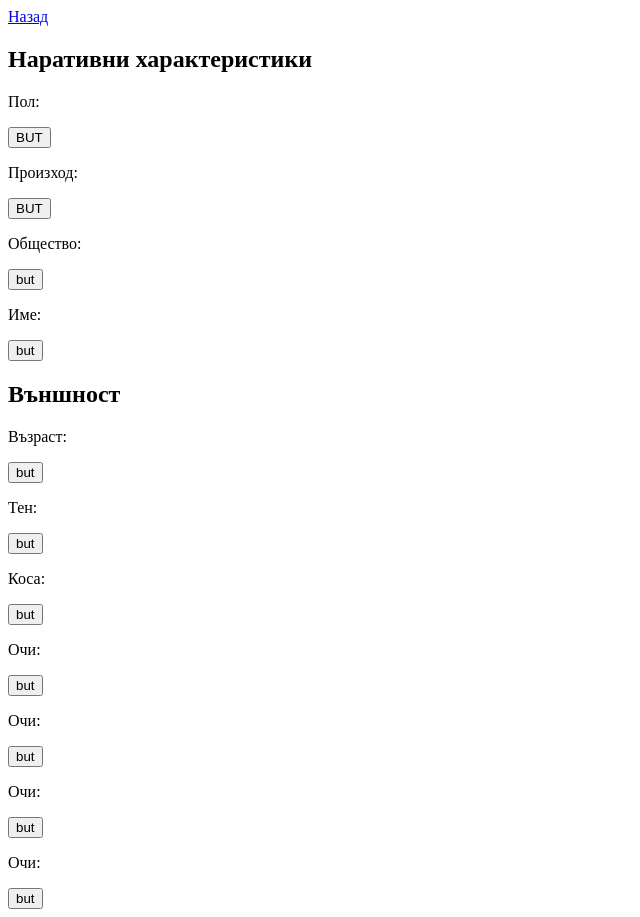
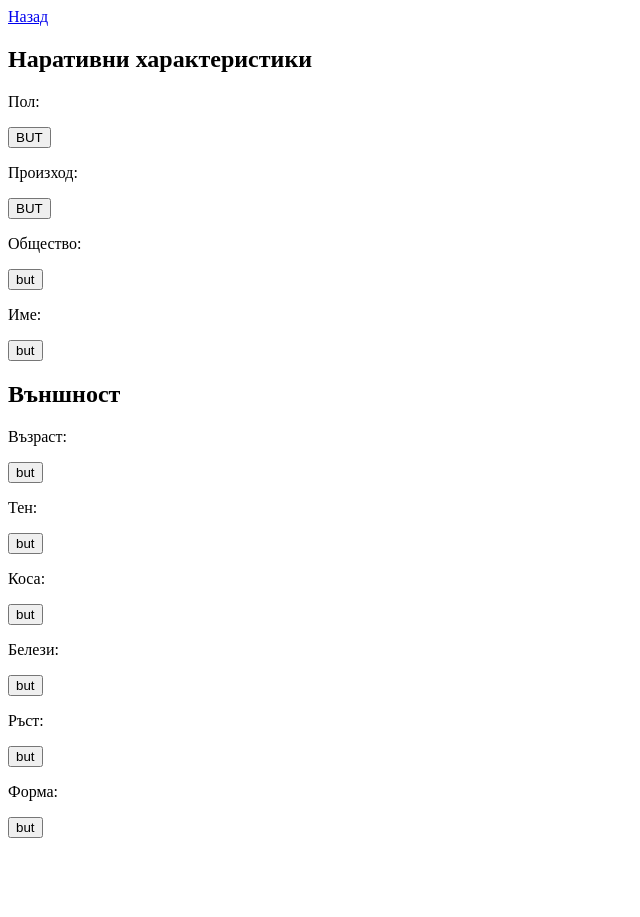
Before and after one commit to tery999/Minor-Projects, a React (Vite) app in the folder HeroGenerator/: page /Complex in a window 1280 px wide. Shown: the whole page, without its empty margins (0-640 px from the left). After the commit the page ends 846 px from the top, so only its background shows below. Built offline with nearby package versions, Linux system fonts and the light colour scheme.

Commit message:
Shape, Height and Feature rolls done

```diff
--- a/HeroGenerator/src/Components/Complex/Complex.tsx
+++ b/HeroGenerator/src/Components/Complex/Complex.tsx
@@ -2,7 +2,7 @@ import { useCallback, useMemo, useState } from "react"
 import { QuickHero, appearance } from "../../Interfaces/QuickHero"
 import { SubComplex } from "./SubComplex"
 import { genderGenerator, originGenerator, societyGenerator } from "../../functions/GeneratorFunc"
-import { ageGenerator, colorGenerator, eyesGenerator, hairGenerator } from "../../functions/appearanceGenerator"
+import { ageGenerator, bodyTypesGenerator, colorGenerator, eyesGenerator, featuresGenerator, hairGenerator } from "../../functions/appearanceGenerator"
 import { nameGenerator } from "../../functions/nameGeneratorFunc"
 import { Link } from "react-router-dom"
 import { appearanceStats, narativeStats } from "../../Interfaces/complexHero"
@@ -79,10 +79,9 @@ export function Complex() {
                 <SubComplex name="Възраст" stat={{ age: appearanceStats.age }} changeStatsFunction={changeAppFunction} reRollFunc={ageGenerator} />
                 <SubComplex name="Тен" stat={{ color: appearanceStats.color }} changeStatsFunction={changeAppFunction} reRollFunc={() => colorGenerator(narativeStats.origin)} />
                 <SubComplex name="Коса" stat={{ hair: appearanceStats.hair }} changeStatsFunction={changeAppFunction} reRollFunc={()=> hairGenerator(narativeStats.origin)} />
-                <SubComplex name="Очи" stat={{ eyes: appearanceStats.eyes }} changeStatsFunction={changeAppFunction} reRollFunc={() => eyesGenerator(narativeStats.origin)} />
-                <SubComplex name="Очи" stat={{ name: narativeStats.name }} changeStatsFunction={changeNarFunction} reRollFunc={() => nameGenerator(narativeStats.gender as "мъж" | "жена", narativeStats.origin, appearanceStats.age)} />
-                <SubComplex name="Очи" stat={{ name: narativeStats.name }} changeStatsFunction={changeNarFunction} reRollFunc={() => nameGenerator(narativeStats.gender as "мъж" | "жена", narativeStats.origin, appearanceStats.age)} />
-                <SubComplex name="Очи" stat={{ name: narativeStats.name }} changeStatsFunction={changeNarFunction} reRollFunc={() => nameGenerator(narativeStats.gender as "мъж" | "жена", narativeStats.origin, appearanceStats.age)} />
+                <SubComplex name="Белези" stat={{ features: appearanceStats.features }} changeStatsFunction={changeAppFunction} reRollFunc={featuresGenerator} />
+                <SubComplex name="Ръст" stat={{ height: appearanceStats.height }} changeStatsFunction={changeAppFunction} reRollFunc={() => bodyTypesGenerator(narativeStats.gender , appearanceStats.age , narativeStats.origin , "height")} />
+                <SubComplex name="Форма" stat={{ shape: appearanceStats.shape }} changeStatsFunction={changeAppFunction} reRollFunc={() => bodyTypesGenerator(narativeStats.gender , appearanceStats.age , narativeStats.origin , "shape")} />
             </div>
         </div>
     )
--- a/HeroGenerator/src/Components/Complex/SubComplex.tsx
+++ b/HeroGenerator/src/Components/Complex/SubComplex.tsx
@@ -9,7 +9,7 @@ export interface prop {
 }
 
 export function SubComplexFunc(props: prop) {
-    debugger;
+    // debugger;
 
     const name = props.name;
     const stat = props.stat
--- a/HeroGenerator/src/functions/appearanceGenerator.ts
+++ b/HeroGenerator/src/functions/appearanceGenerator.ts
@@ -474,8 +474,9 @@ export function featuresGenerator(): string {
 
     return featuresPresentString;
 }
-
-export function bodyTypesGenerator(gender: "мъж" | "жена" | "", age: age, origin: origin): body {
+// single - for returning only height or shape in the complex component
+export function bodyTypesGenerator(gender: "мъж" | "жена" | "", age: age, origin: origin,
+    single:"height"|"shape"|"" = ""): body|string {
     let height: number = 0;
     let shape: number = 0;
 
@@ -815,6 +816,14 @@ export function bodyTypesGenerator(gender: "мъж" | "жена" | "", age: age,
         case shape <= 10:
             shapeInfo = "отлична";
             break;
+    }
+
+    if( single === "height") {
+        return heightInfo;
+    }
+
+    if( single === "shape") {
+        return shapeInfo;
     }
 
     const body: body = {
```
